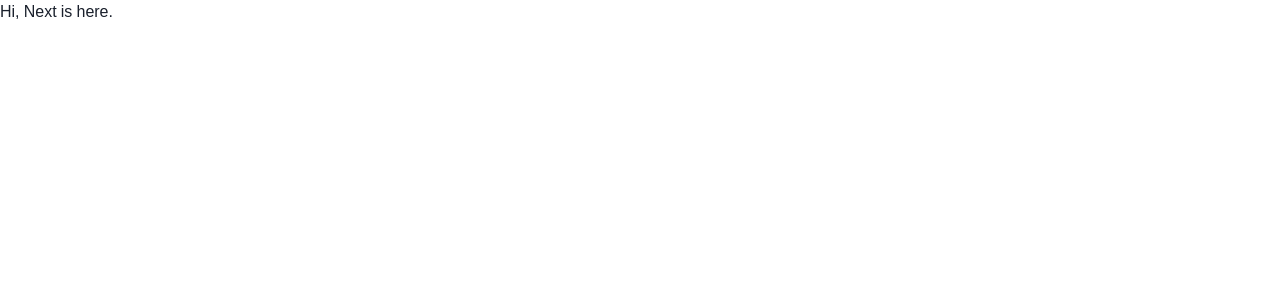
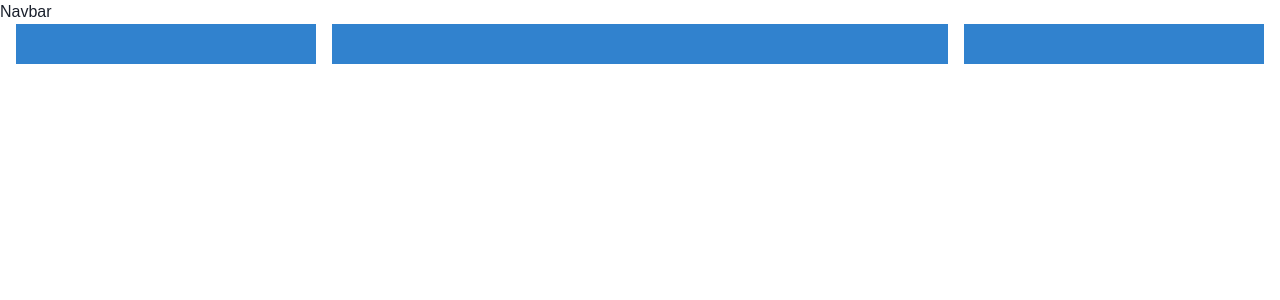
Before and after one commit to thanarack/araiwanah-www, a Next.js app: page / in a window 1280 px wide. Shown: the top 300 px of the page. Built offline with nearby package versions, Linux system fonts and the light colour scheme.

Commit message:
Added layout

```diff
--- a/pages/index.tsx
+++ b/pages/index.tsx
@@ -1,9 +1,16 @@
-import styles from '../styles/Home.module.css'
+import { Container, Grid, GridItem } from '@chakra-ui/react';
 
 export default function Home() {
   return (
     <div>
-      Hi, Next is here.
+      <nav>Navbar</nav>
+      <Container as="main" maxWidth="1280">
+        <Grid templateColumns="repeat(12, 1fr)" gap={4}>
+          <GridItem colSpan={3}  h="10" bg="blue.500" />
+          <GridItem colSpan={6} h="10" bg="blue.500" />
+          <GridItem colSpan={3} h="10" bg="blue.500" />
+        </Grid>
+      </Container>
     </div>
-  )
+  );
 }
```
